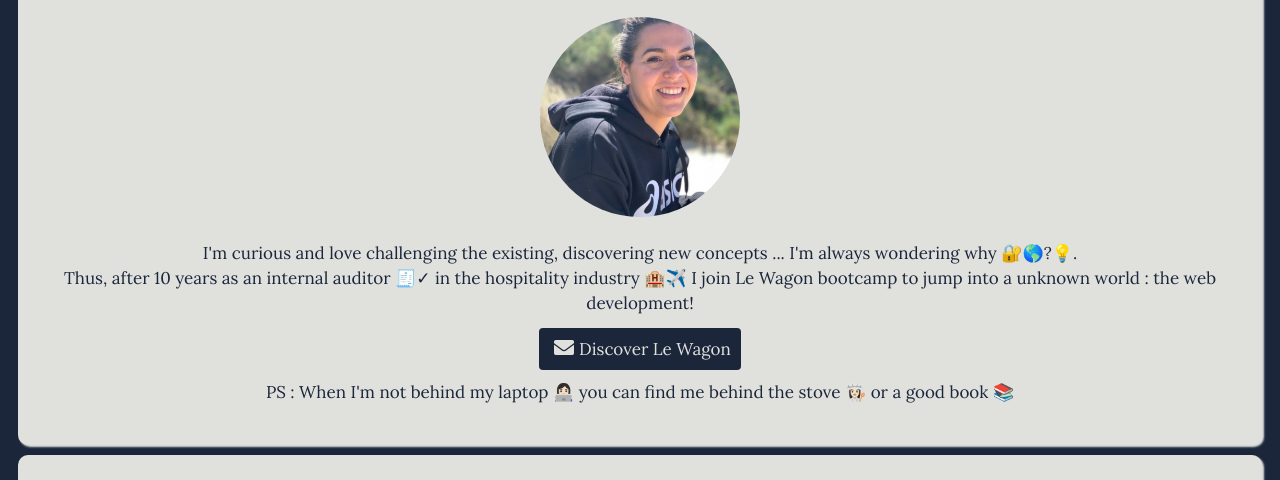
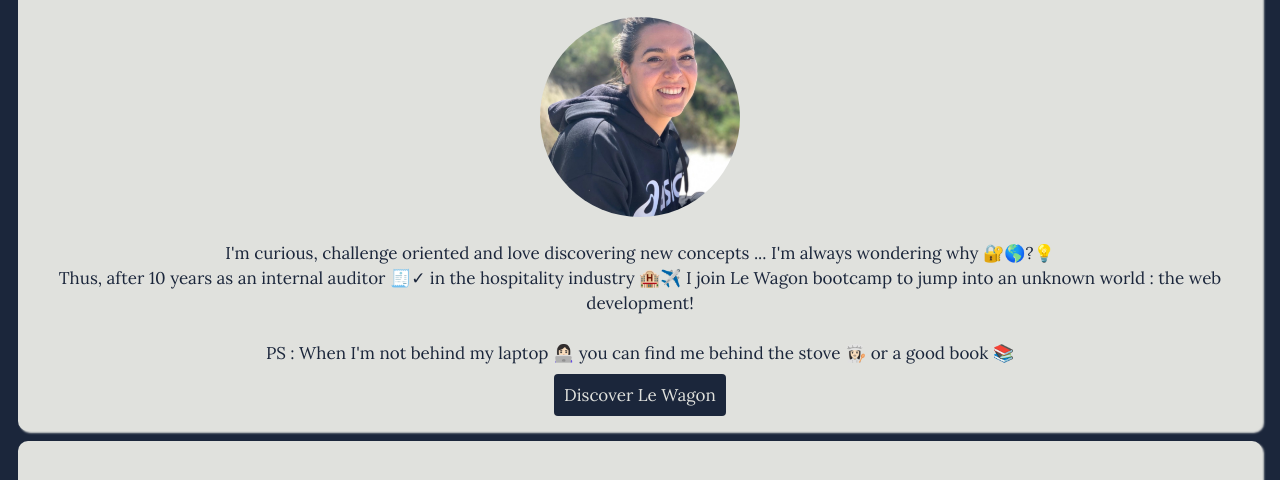
Before and after one commit to AMPATIN/profile, a plain HTML site: page index.html in a window 1280 px wide. Shown: the part 166-646 px from the top of the page. Drawn offline with Linux system fonts and the light colour scheme.

Commit message:
update le wagon button and bio

```diff
--- a/index.html
+++ b/index.html
@@ -18,11 +18,10 @@
         <h1>Amélie Patin</h1>
         <h2>Fullstack Developper👩🏻‍💻</h2>
         <img class="img-circle" src="images/AMPAT.jpeg" alt="Amélie's Picture">
-        <p>I'm curious and love challenging the existing, discovering new concepts ... I'm always wondering why 🔐🌎?💡. <br>
-          Thus, after 10 years as an internal auditor 🧾✓ in the hospitality industry 🏨✈️ I join Le Wagon bootcamp to jump into a
-          unknown world : the web development! </p>
-        <a href="https://www.lewagon.com/" target="_blank"><i class="fas fa-envelope"></i>Discover Le Wagon</a>
-        <p>PS : When I'm not behind my laptop 👩🏻‍💻 you can find me behind the stove 👩🏻‍🍳 or a good book 📚</p>
+        <p>I'm curious, challenge oriented and love discovering new concepts ... I'm always wondering why 🔐🌎?💡 <br>
+          Thus, after 10 years as an internal auditor 🧾✓ in the hospitality industry 🏨✈️ I join Le Wagon bootcamp to jump into an
+          unknown world : the web development! <br><br>PS : When I'm not behind my laptop 👩🏻‍💻 you can find me behind the stove 👩🏻‍🍳 or a good book 📚</p>
+        <a href="https://www.lewagon.com/" target="_blank"></i>Discover Le Wagon</a>
       </div>
       <div class="card">
         <h2>Follow Me</h2>
```
